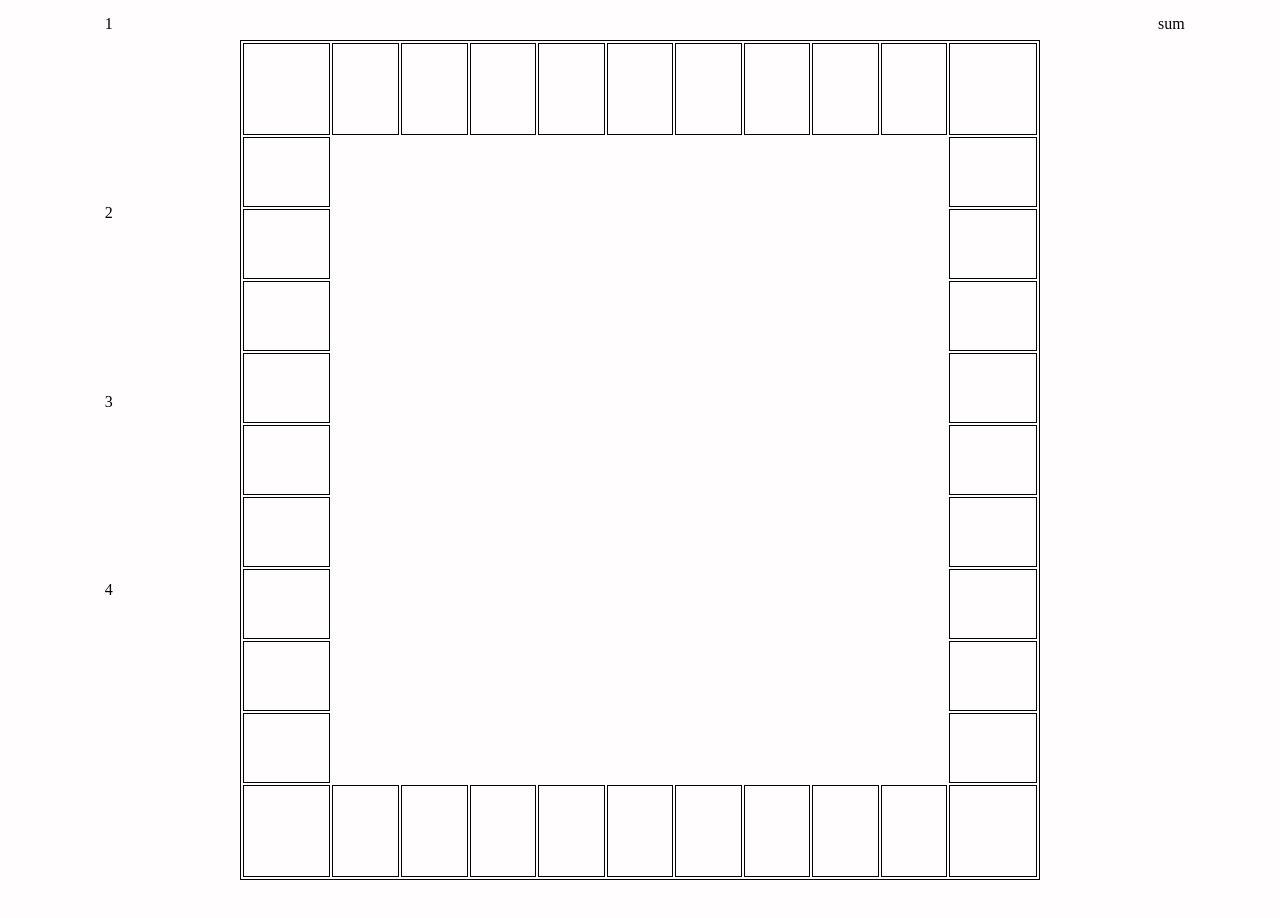
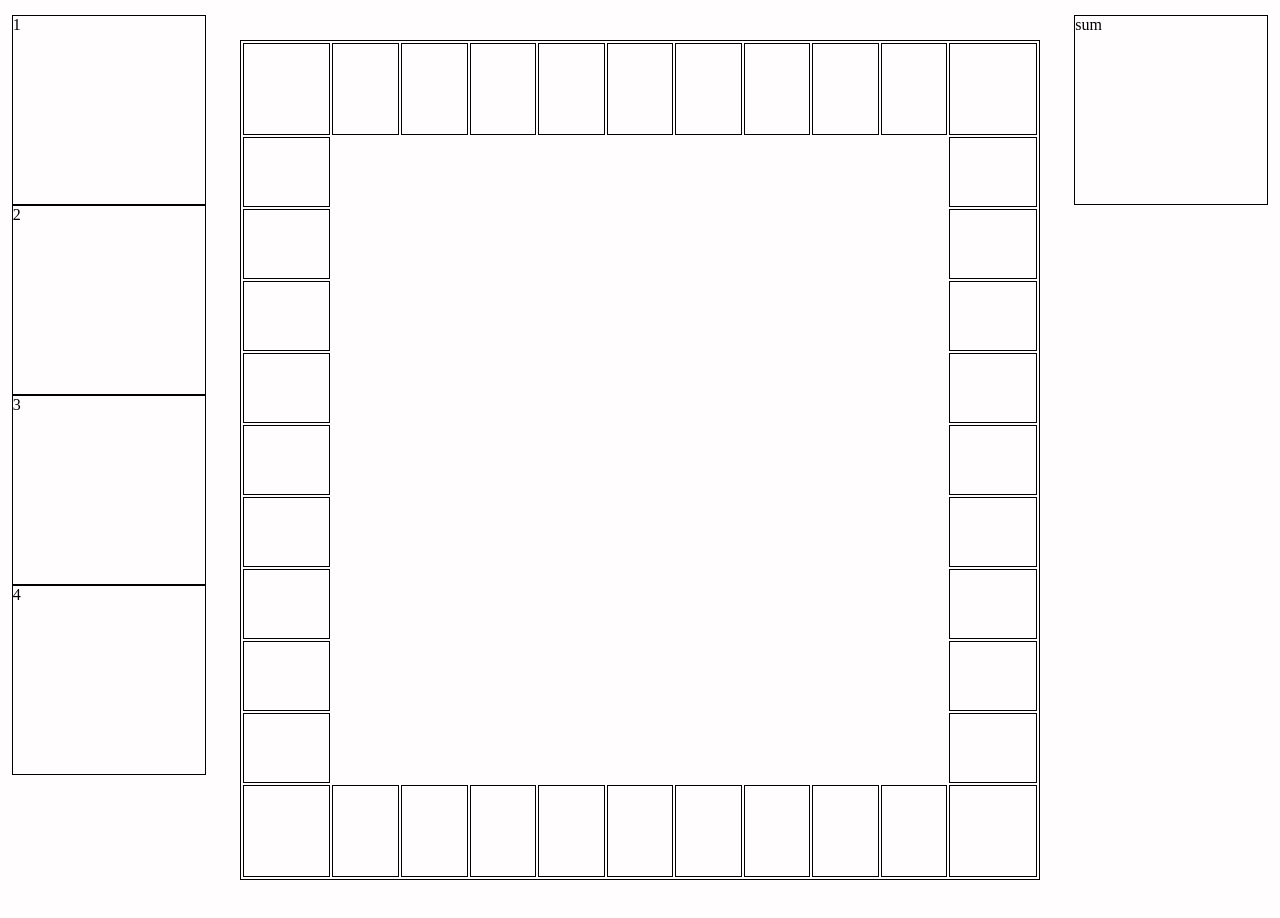
Before and after one commit to jessq1/monopoly, a plain HTML site: page index.html in a window 1280 px wide. Drawn offline with Linux system fonts and the light colour scheme.

Commit message:
establish variables

```diff
--- a/css/styles.css
+++ b/css/styles.css
@@ -23,7 +23,8 @@ body {
 
 .playerStats {
     grid-column-start: 1;
-
+    border: 1px solid ;
+    width: 15vw
 }
 
 
@@ -42,6 +43,8 @@ body {
 #gameSum{
     grid-column-start: 3;
     grid-row-start: 1;
+    border: 1px solid ;
+    width: 15vw
 
 }
 
--- a/js/app.js
+++ b/js/app.js
@@ -1,11 +1,12 @@
 /*-------------------------------- Constants --------------------------------*/
-
+const initialFund, plCount, player1, player2, player3, player4;
 
 /*---------------------------- Variables (state) ----------------------------*/
-
+let player1fund, player2fund, player3fund, player4fund, player1plot, player2plot, player3plot, player4plot, turn, winner;
 
 
 /*------------------------ Cached Element References ------------------------*/
+
 
 
 /*----------------------------- Event Listeners -----------------------------*/
```
